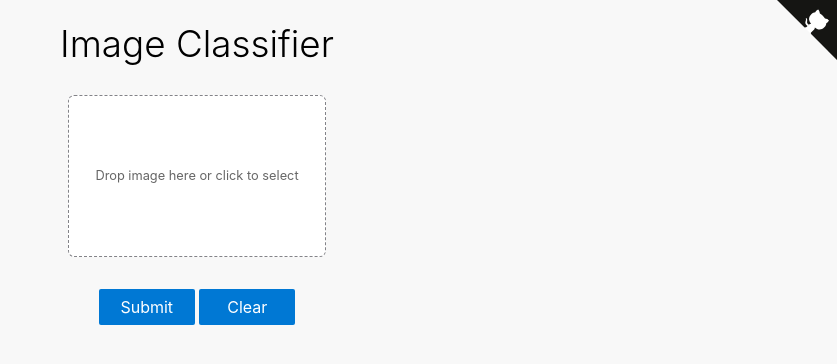
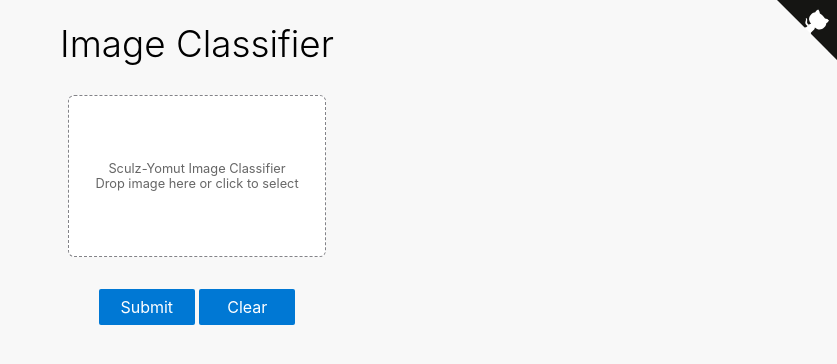
Before and after one commit to tyomut/cloudcomputing_deploy, a Flask app: page / in a window 1280 px wide. Shown: the top 364 px of the page, without its empty margins (443-1280 px from the left). Run offline with Flask 2, Linux system fonts and the light colour scheme.

Commit message:
updated index

```diff
--- a/templates/index.html
+++ b/templates/index.html
@@ -11,6 +11,7 @@
   <div class="panel">
     <input id="file-upload" class="hidden" type="file" accept="image/x-png,image/gif,image/jpeg" />
     <label for="file-upload" id="file-drag" class="upload-box">
+	  <div id="upload-caption">Sculz-Yomut Image Classifier</div>
       <div id="upload-caption">Drop image here or click to select</div>
       <img id="image-preview" class="hidden" />
     </label>
```
